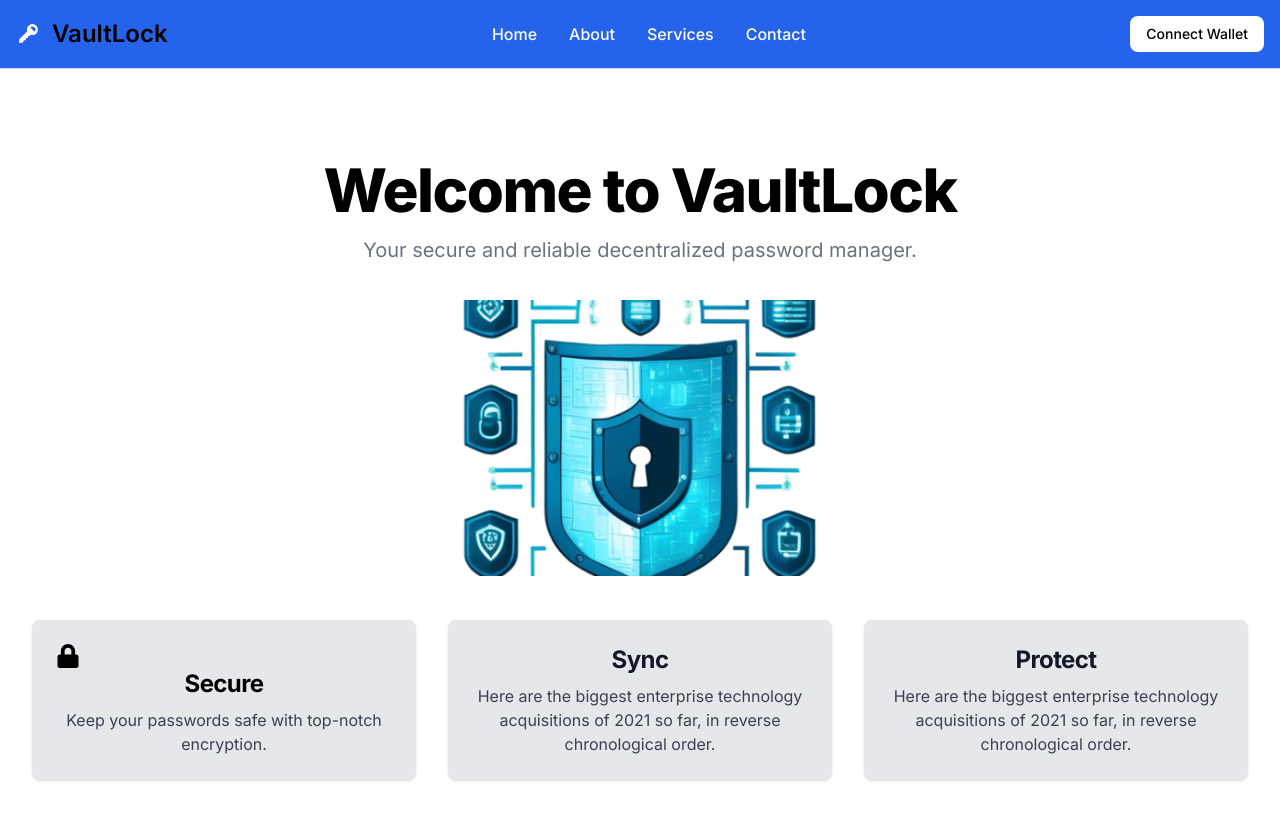
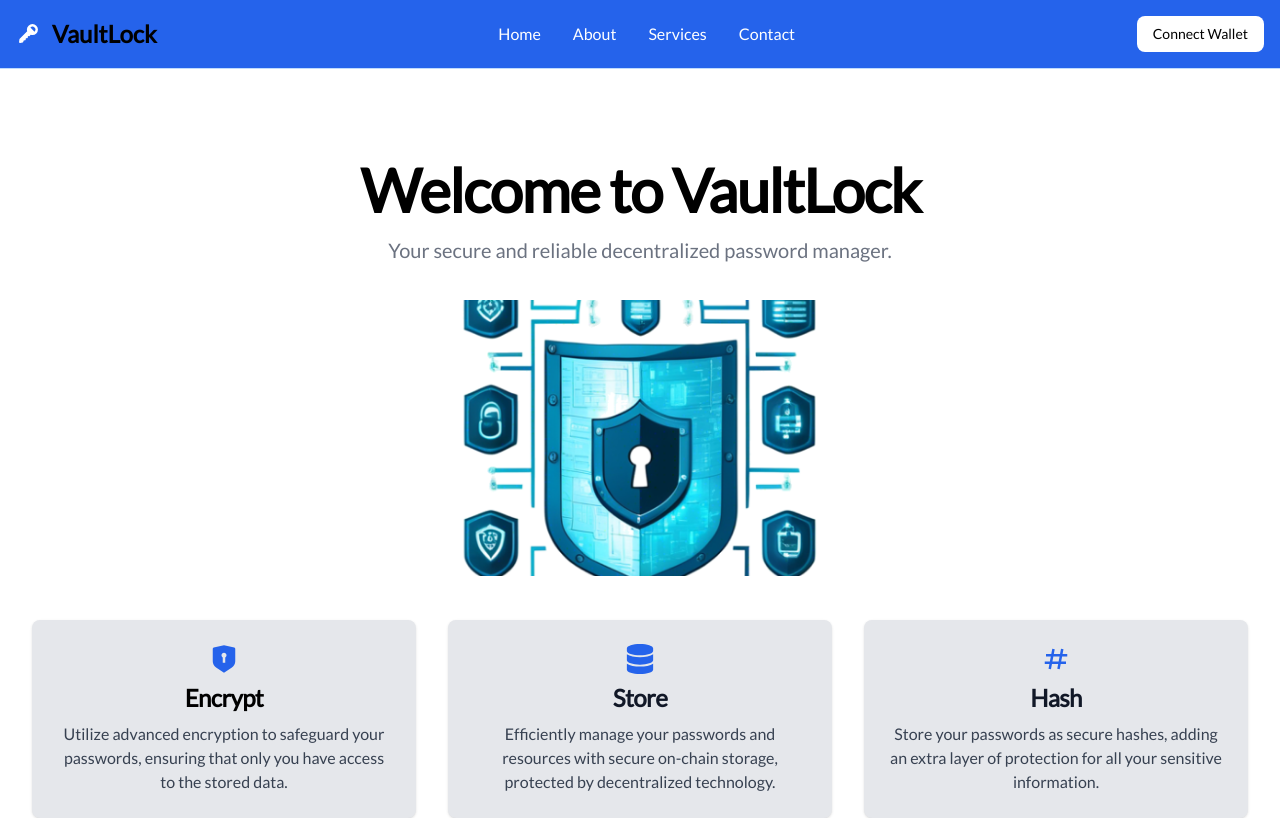
Before and after one commit to Sandile88/decentralized-password-manager, a Next.js app in the folder client/: page / in a window 1280 px wide. Built offline with nearby package versions, Linux system fonts and the light colour scheme.

Commit message:
changed layout font, and finished hero

```diff
--- a/client/app/layout.tsx
+++ b/client/app/layout.tsx
@@ -1,8 +1,8 @@
 import type { Metadata } from "next";
-import { Inter } from "next/font/google";
+import { Lato } from "next/font/google";
 import "./globals.css";
 
-const inter = Inter({ subsets: ["latin"] });
+const inter = Lato({ subsets: ["latin"], weight: ["400"]});
 
 export const metadata: Metadata = {
   title: "Create Next App",
--- a/client/components/Hero.tsx
+++ b/client/components/Hero.tsx
@@ -2,7 +2,11 @@
 import React, { useState } from "react";
 import Image from "next/image";
 import shield from "../public/images/Image.png";
-import { FaLock } from "react-icons/fa";
+import { RiShieldKeyholeFill } from "react-icons/ri";
+import { FaDatabase } from "react-icons/fa";
+import { BiHash } from "react-icons/bi";
+
+
 
 const Hero = () => {
     return (
@@ -16,21 +20,26 @@ const Hero = () => {
                     <a href="#" className="block max-w-sm p-6 rounded-lg shadow bg-gray-100 bg-gray-200">
 
                     <h5 className="mb-2 text-2xl font-bold tracking-tight text-black">
-                        <FaLock/>
-                    Secure</h5>
-                    <p className="font-normal text-gray-700 dark:text-gray-400">Keep your passwords safe with top-notch encryption.</p>
+                    <RiShieldKeyholeFill className="mx-auto mb-2 text-3xl text-blue-600"/>
+                    Encrypt</h5>
+                    <p className="font-normal text-gray-700 dark:text-gray-400">Utilize advanced encryption to safeguard your passwords, ensuring that only you have access to the stored data.</p>
                     </a>
 
                     <a href="#" className="block max-w-sm p-6 rounded-lg shadow bg-gray-100 bg-gray-200">
 
-                    <h5 className="mb-2 text-2xl font-bold tracking-tight text-gray-900">Sync</h5>
-                    <p className="font-normal text-gray-700 dark:text-gray-400">Here are the biggest enterprise technology acquisitions of 2021 so far, in reverse chronological order.</p>
+                    <h5 className="mb-2 text-2xl font-bold tracking-tight text-gray-900">
+                    <FaDatabase className="mx-auto mb-2 text-3xl text-blue-600"/>
+
+                        Store</h5>
+                    <p className="font-normal text-gray-700 dark:text-gray-400">Efficiently manage your passwords and resources with secure on-chain storage, protected by decentralized technology.</p>
                     </a>
 
                     <a href="#" className="block max-w-sm p-6 rounded-lg shadow bg-gray-100 bg-gray-200">
 
-                    <h5 className="mb-2 text-2xl font-bold tracking-tight text-gray-900">Protect</h5>
-                    <p className="font-normal text-gray-700 dark:text-gray-400">Here are the biggest enterprise technology acquisitions of 2021 so far, in reverse chronological order.</p>
+                    <h5 className="mb-2 text-2xl font-bold tracking-tight text-gray-900">
+                    <BiHash className="mx-auto mb-2 text-3xl text-blue-600"/>
+                    Hash</h5>
+                    <p className="font-normal text-gray-700 dark:text-gray-400">Store your passwords as secure hashes, adding an extra layer of protection for all your sensitive information.</p>
                     </a>
                     </div>
 
```
